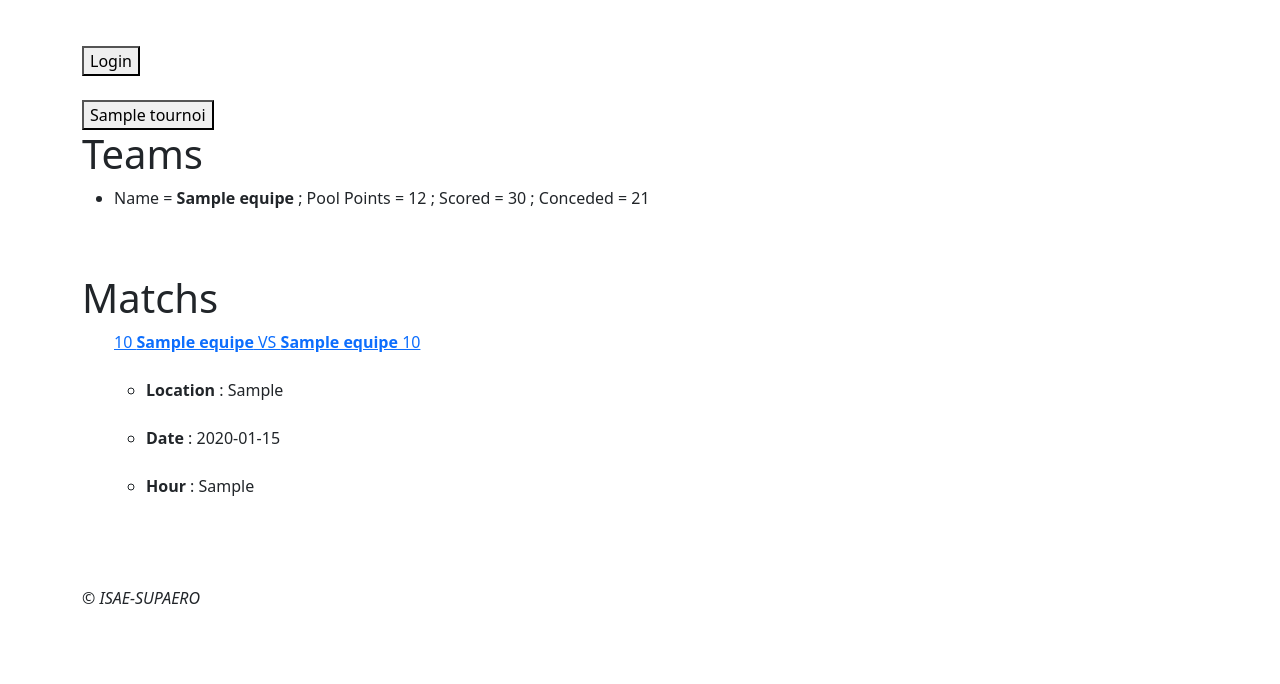
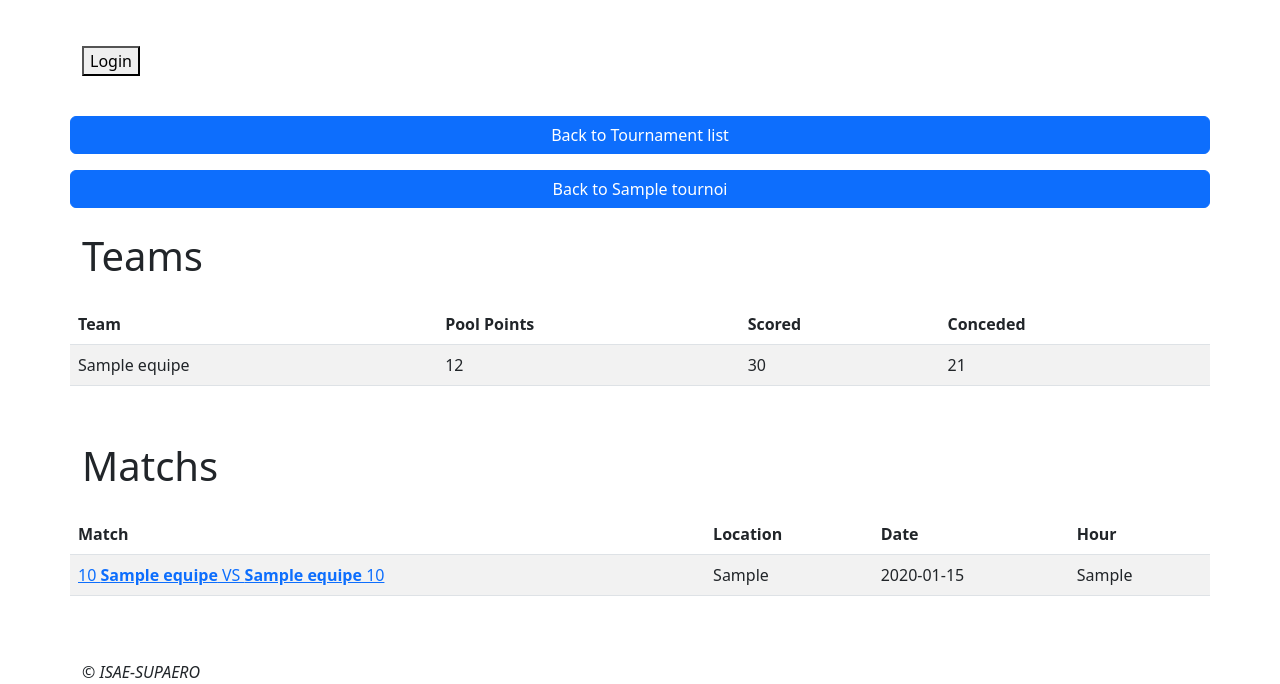
Before and after one commit to ClementLpz/tournois-clement-lopez, a Django app: page /tournaments/pool/1/ in a window 1280 px wide. Shown: the part 583-1267 px from the top of the page. Before the commit the page ends 1187 px from the top, so only its background shows below. Run offline with Django 4.2, Linux system fonts and the light colour scheme; tables that the repository leaves empty hold one stand-in row (values such as "Sample post").

Commit message:
Add bootstrap style to the pool details page

```diff
--- a/tournois/tournaments/templates/tournaments/pool_details.html
+++ b/tournois/tournaments/templates/tournaments/pool_details.html
@@ -9,31 +9,84 @@ Extend site-wide base HTML template located in main templates/ dir
 
 {% block content %}
 
-<div class="results-btn">
-    <button onclick="history.go(-1);"><i class="fas fa-arrow-left"></i> {{ pool.tournament.name }} </button>
+<div class="row pt-3">
+    <a class="btn btn-primary" href="{% url 'tournaments:tournaments_list' %}">Back to Tournament list</a>
 </div>
 
+<div class="row pt-3">
+    <button class="btn btn-primary" onclick="history.go(-1);"><i class="fas fa-arrow-left"></i>Back to {{ pool.tournament.name }}</button>
+</div>
+
+<br>
+
+<div class="row">
     {% if pool.match_set.all %}
+
+        <div class="row pb-3">
             <h1>Teams</h1>
-    <ul>
+        </div>
+
+        <table class="table table-striped">
+
+            <thead>
+            <tr>
+                <th>Team</th>
+                <th>Pool Points</th>
+                <th>Scored</th>
+                <th>Conceded</th>
+            </tr>
+            </thead>
+
+            <tbody>
                 {% for team in teams_ranked %}
-        <li>Name = <b>{{ team.name }}</b> ; Pool Points = {{ team.pool_points }} ; Scored = {{ team.scored }} ; Conceded = {{ team.conceded }}</li><br> </br>
+                    <tr>
+                        <td>{{ team.name }}</td>
+                        <td>{{ team.pool_points }}</td>
+                        <td>{{ team.scored }}</td>
+                        <td>{{ team.conceded }}</td>
+
+                    </tr>
                 {% endfor %}
-    </ul>
+            </tbody>
 
+        </table>
+
+        <div class="row pb-3">
+            <br>
+        </div>
+
+        <div class="row pb-3">
             <h1>Matchs</h1>
-    <ul>
+        </div>
+
+        <table class="table table-striped">
+
+            <thead>
+            <tr>
+                <th>Match</th>
+                <th>Location</th>
+                <th>Date</th>
+                <th>Hour</th>
+            </tr>
+            </thead>
+
+            <tbody>
                 {% for match in pool.match_set.all %}
-        <a href="{% url 'tournaments:match_details' match.id %}">{{ match.score1 }} <b>{{ match.team1.name }}</b> VS <b>{{ match.team2.name }}</b> {{ match.score2 }}</a> <br> </br>
-        <ul>
-            <li><b>Location</b> : {{ match.place }}</li> <br>
-            <li><b>Date</b> : {{ match.date }}</li> <br>
-            <li><b>Hour</b> : {{ match.hour }}</li> <br>
-        </ul>
+                    <tr>
+                        <td><a href="{% url 'tournaments:match_details' match.id %}">{{ match.score1 }} <b>{{ match.team1.name }}</b> VS <b>{{ match.team2.name }}</b> {{ match.score2 }}</a></td>
+                        <td>{{ match.place }}</td>
+                        <td>{{ match.date }}</td>
+                        <td>{{ match.hour }}</td>
+
+                    </tr>
                 {% endfor %}
-    </ul>
+            </tbody>
+
+        </table>
+
     {% else %}
-    <p>No match in the pool.</p>
+        <div class="jumbotron"><i>No match in the pool.</i></div>
     {% endif %}
+</div>
 
 {% endblock content %}
--- a/tournois/tournaments/templates/tournaments/tournament_details.html
+++ b/tournois/tournaments/templates/tournaments/tournament_details.html
@@ -10,7 +10,7 @@ Extend site-wide base HTML template located in main templates/ dir
 {% block content %}
 
 <div class="row pt-3">
-    <a class="btn btn-primary" href="{% url 'tournaments:tournaments_list' %}">Back to tournament list</a>
+    <a class="btn btn-primary" href="{% url 'tournaments:tournaments_list' %}">Back to Tournament list</a>
 </div>
 
 <br/>
```
Lines whose indentation alone changed are shown as unchanged.
